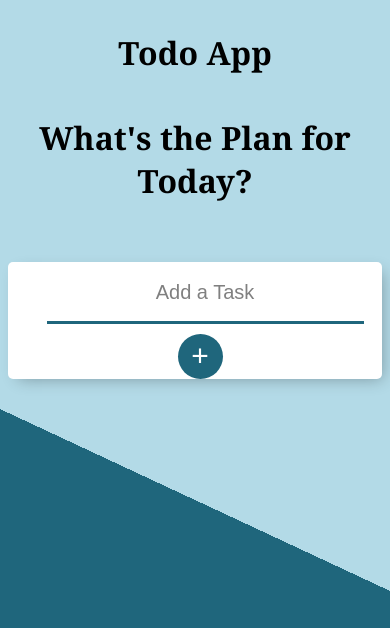
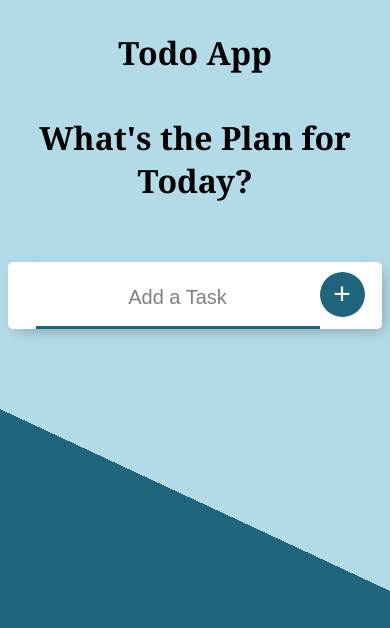
Before and after one commit to ayushigupta4/TodoList, a React (Create React App) app: page / in a window 390 px wide. Shown: the top 628 px of the page. Built offline with nearby package versions, Linux system fonts and the light colour scheme.

Commit message:
Add responsiveness

```diff
--- a/src/components/TodoForm.css
+++ b/src/components/TodoForm.css
@@ -52,3 +52,9 @@ button:hover {
     background-color: #144b5c;
 
 }
+
+@media (max-width:410px) {
+    input[type="text"] {
+        width: 280px;
+    }
+}
```
